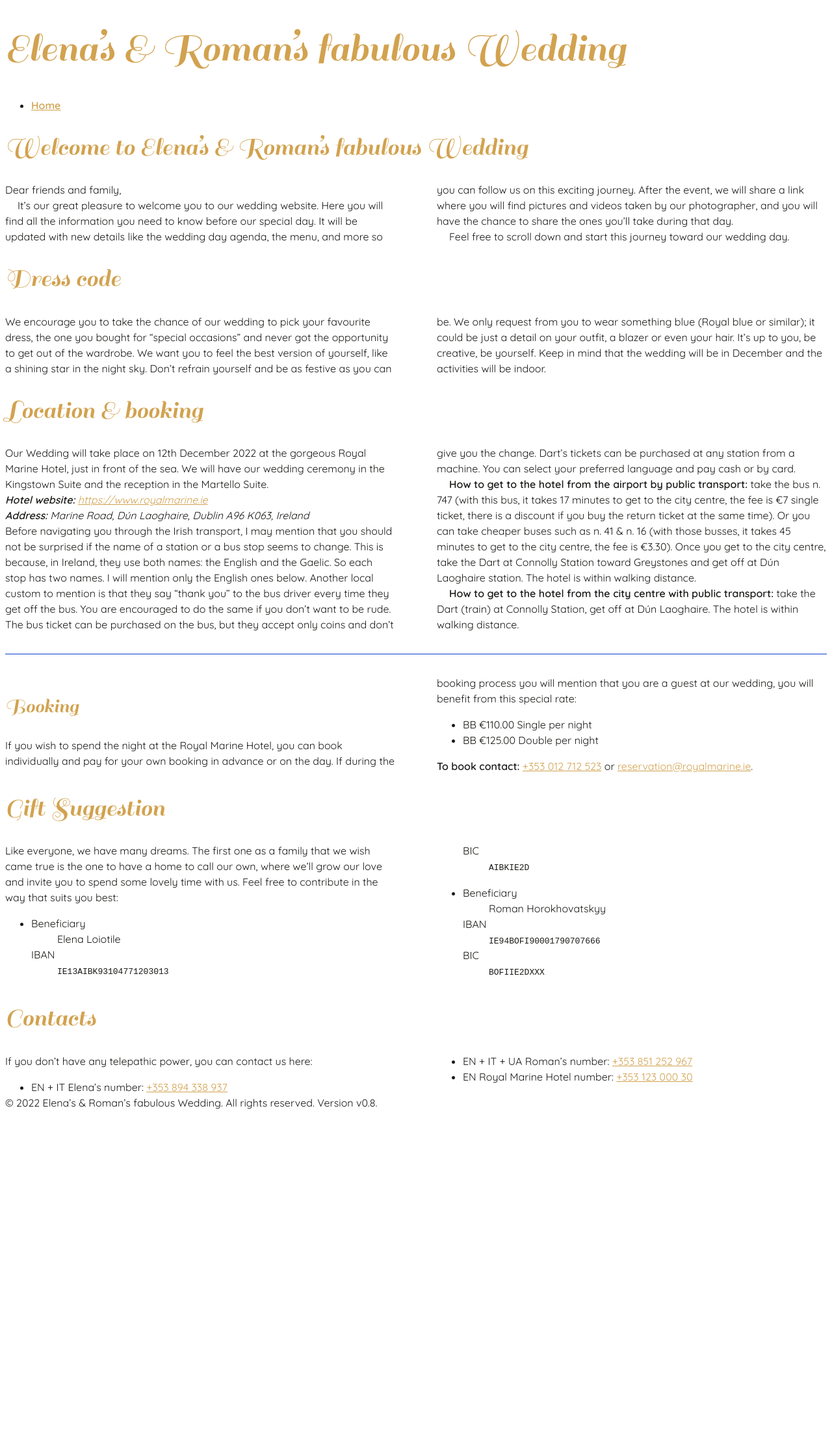
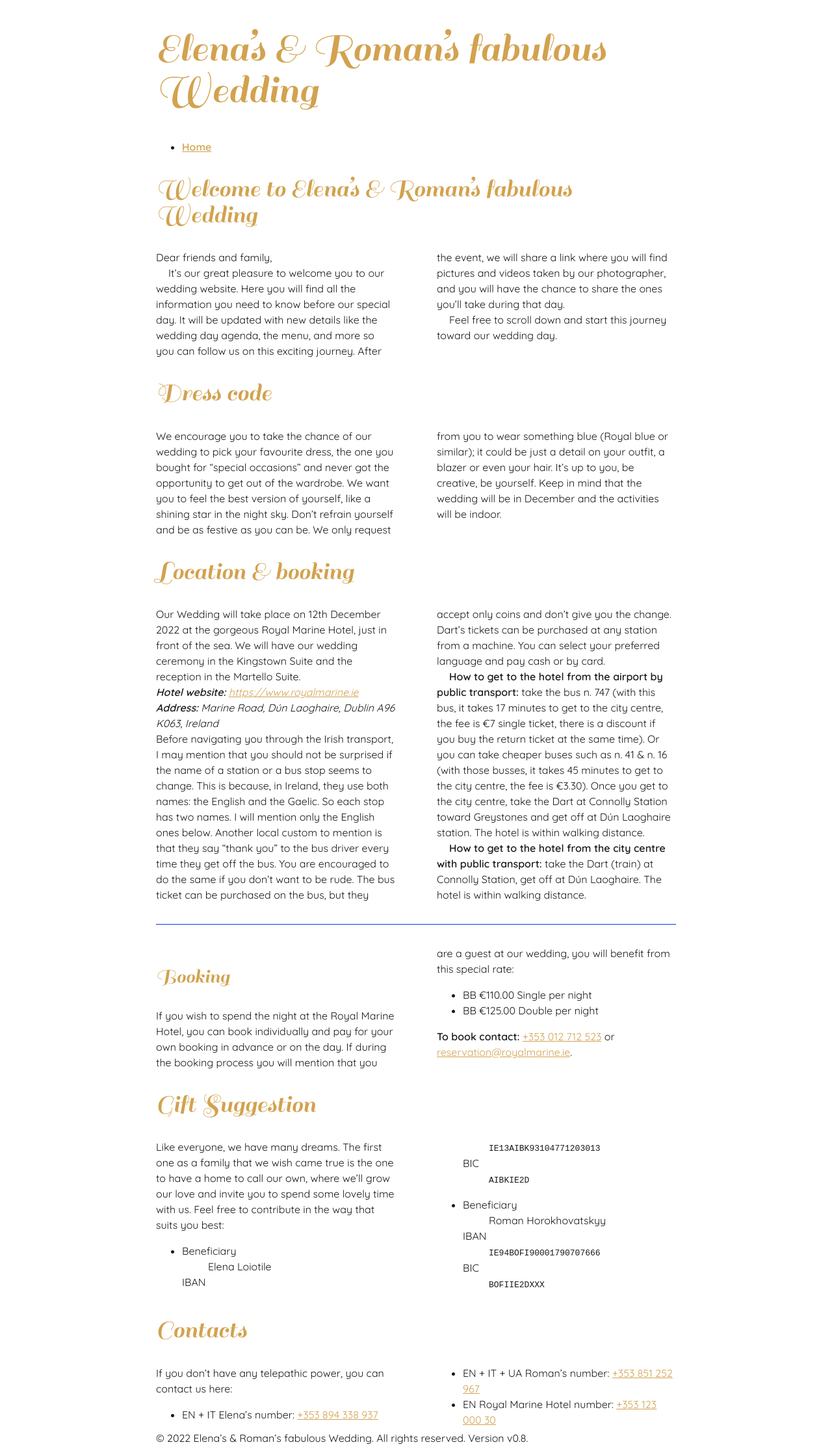
Before and after one commit to h0r0m4n/wedding, an Eleventy site: page src/en/index.njk in a window 1280 px wide. Shown: the whole page at 65% size. Before the commit the page ends 1717 px from the top, so only its background shows below. Built offline with nearby package versions, Linux system fonts and the light colour scheme; Eleventy itself is replaced by a stand-in of ours; files that its build step writes are made by us from their sources; what outdent would draw is missing.

Commit message:
Added container and missing columns on [IT]

```diff
--- a/src/_includes/components/footer.njk
+++ b/src/_includes/components/footer.njk
@@ -1,3 +1,5 @@
 <footer>
-    <p>© 2022 {{ site.title[locale] }}. {{ site.rights[locale] }}. {{ site.build[locale] }} v{{ site.version }}.</p>
+    <div class="container">
+        <p>© 2022 {{ site.title[locale] }}. {{ site.rights[locale] }}. {{ site.build[locale] }} v{{ site.version }}.</p>
+    </div>
 </footer>
--- a/src/_includes/components/header.njk
+++ b/src/_includes/components/header.njk
@@ -1,3 +1,5 @@
 <header>
-    <h1>{{ site.title[locale] }}</h1>
+    <div class="container">
+        <h1>{{ site.title[locale] }}</h1>
+    </div>
 </header>
--- a/src/_includes/components/nav.njk
+++ b/src/_includes/components/nav.njk
@@ -1,4 +1,5 @@
 <nav>
+    <div class="container">
         <ul>
             {% for nav in collections[locale] %}
                 <li>
@@ -6,4 +7,5 @@
                 </li>
             {% endfor %}
         </ul>
+    </div>
 </nav>
--- a/src/en/index.njk
+++ b/src/en/index.njk
@@ -4,22 +4,27 @@ layout: layouts/page
 ---
 
 <section id="intro">
+    <div class="container">
         <h2>{{ site.description[locale] }}</h2>
         <div class="columns-2">
             <p>Dear friends and family,</p>
             <p>It’s our great pleasure to welcome you to our wedding website. Here you will find all the information you need to know before our special day. It will be updated with new details like the wedding day agenda, the menu, and more so you can follow us on this exciting journey. After the event, we will share a link where you will find pictures and videos taken by our photographer, and you will have the chance to share the ones you’ll take during that day.</p>
             <p>Feel free to scroll down and start this journey toward our wedding day.</p>
         </div>
+    </div>
 </section>
 
 <section id="dresscode">
+    <div class="container">
         <h2>Dress code</h2>
         <div class="columns-2">
             <p>We encourage you to take the chance of our wedding to pick your favourite dress, the one you bought for “special occasions” and never got the opportunity to get out of the wardrobe. We want you to feel the best version of yourself, like a shining star in the night sky. Don’t refrain yourself and be as festive as you can be. We only request from you to wear something blue (Royal blue or similar); it could be just a detail on your outfit, a blazer or even your hair. It’s up to you, be creative, be yourself. Keep in mind that the wedding will be in December and the activities will be indoor.</p>
         </div>
+    </div>
 </section>
 
 <section id="location-and-booking">
+    <div class="container">
         <h2>Location & booking</h2>
         <div class="columns-2">
             <p>Our Wedding will take place on 12th December 2022 at the gorgeous Royal Marine Hotel, just in front of the sea. We will have our wedding ceremony in the Kingstown Suite and the reception in the Martello Suite.</p>
@@ -39,9 +44,11 @@ layout: layouts/page
             </ul>
             <p><b>To book contact:</b> <a href="tel:+353012712523">+353 012 712 523</a> or <a href="mailto:reservation@royalmarine.ie">reservation@royalmarine.ie</a>.</p>
         </div>
+    </div>
 </section>
 
 <section id="gifts">
+    <div class="container">
         <h2>Gift Suggestion</h2>
         <div class="columns-2">
             <p>Like everyone, we have many dreams. The first one as a family that we wish came true is the one to have a home to call our own, where we’ll grow our love and invite you to spend some lovely time with us. Feel free to contribute in the way that suits you best:</p>
@@ -68,9 +75,11 @@ layout: layouts/page
                 </li>
             </ul>
         </div>
+    </div>
 </section>
 
 <section id="contacts">
+    <div class="container">
         <h2>Contacts</h2>
         <div class="columns-2">
             <p>If you don’t have any telepathic power, you can contact us here:</p>
@@ -80,4 +89,5 @@ layout: layouts/page
                 <li>EN Royal Marine Hotel number: <a href="tel:+35312300030">+353 123 000 30</a></li>
             </ul>
         </div>
+    </div>
 </section>
```
Also changed, not shown: src/it/index.njk (+20 -0 lines). Lines whose indentation alone changed are shown as unchanged.
